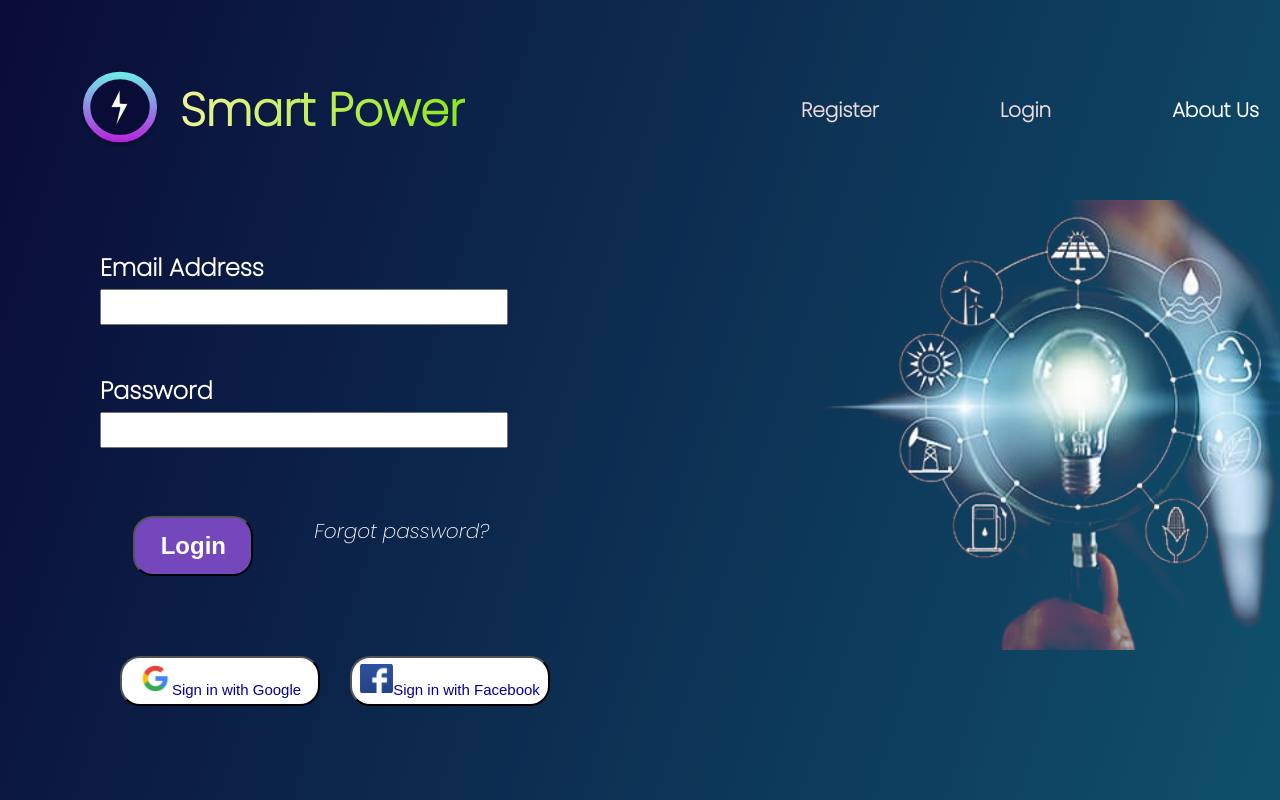
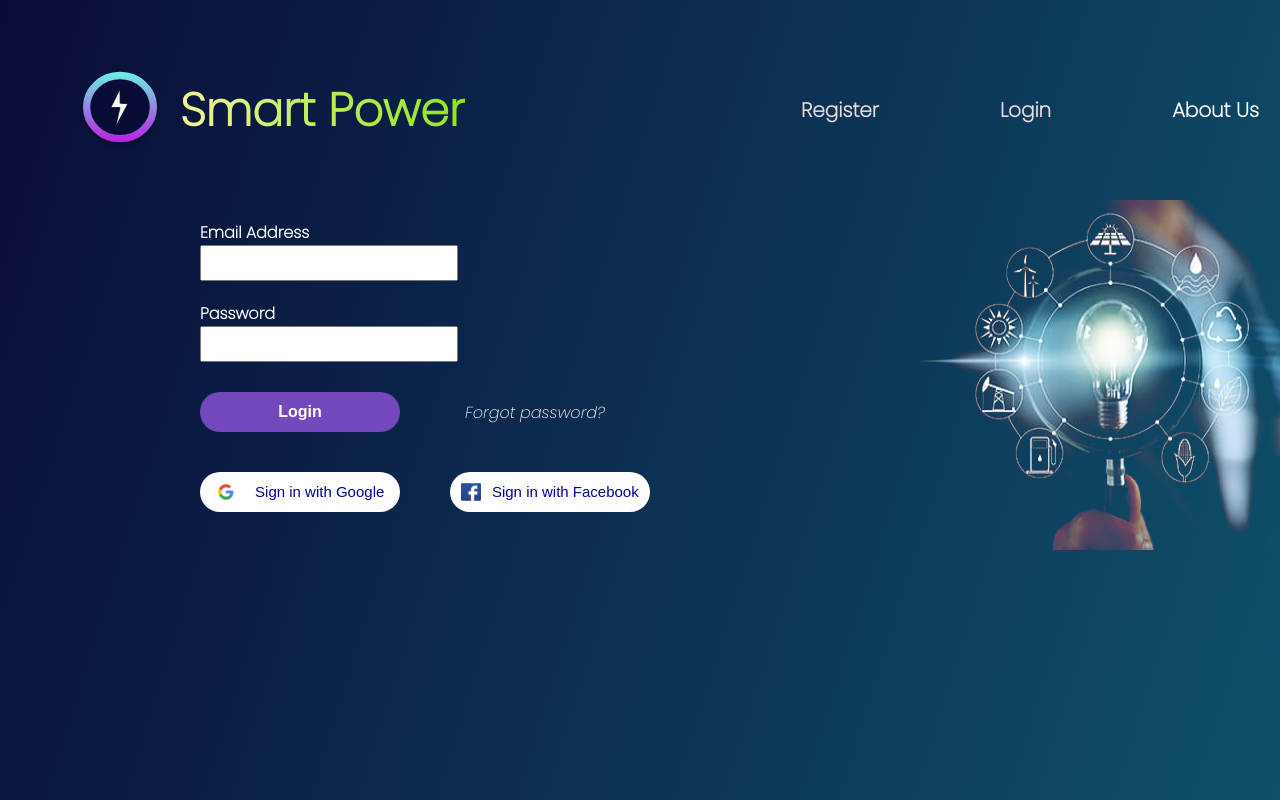
Before and after one commit to Vidyasagar7/smart-power-web, a React (Create React App) app: page /login in a window 1280 px wide. Shown: the top 800 px of the page. Built offline with nearby package versions, Linux system fonts and the light colour scheme.

Commit message:
fixed review comments

```diff
--- a/src/App.css
+++ b/src/App.css
@@ -4,11 +4,3 @@
   height: 1080px;
   background: linear-gradient(107.33deg, #0a0c38 0.21%, #117183 100.38%);
 }
-.bulb{
-  mix-blend-mode: lighten;
-  position: absolute;
-  padding-left: 800px;
-  top: 151px;
-  width: 700px;
-  height: 450px;
-}
--- a/src/Pages/DashboardPage/Chart.js
+++ b/src/Pages/DashboardPage/Chart.js
@@ -1,7 +1,7 @@
 import React from 'react';
 import { Bar } from "react-chartjs-2";
 
-function Barchart(){
+const Barchart = () =>{
     const data ={
         labels: ['Jan','Feb','Mar','Apr','May','Jun'],
         datasets:[
--- a/src/Pages/DashboardPage/Dashboard.css
+++ b/src/Pages/DashboardPage/Dashboard.css
@@ -1,4 +1,4 @@
-.dashboardcontainer{
+.dashboardContainer{
     display: flex;
     justify-self: flex-start;
 }
--- a/src/Pages/DashboardPage/Dashboard.js
+++ b/src/Pages/DashboardPage/Dashboard.js
@@ -1,26 +1,35 @@
 import React from 'react';
 import './Dashboard.css';
 import Barchart from './Chart.js';
-import Data from './data.json';
+
 
 const Dashboard = () => {
-    return(
-        <div className = "dashboardcontainer">
-            <div className = "chart">
+    const data = {
+        "icpNumber": "HVB0019878",
+        "location": "6.91202105909924 174.753363144016",
+        "address": {
+            "line1": "A4 Kavya Courts",
+            "line2": "West Ponnurangam Road",
+            "line3": "Rs puram,",
+            "line4": "Coimbatore"
+        },
+        "contact": "test@gmail.com"
+    }
+    return (
+        <div className="dashboardContainer">
+            <div className="chart">
                 <Barchart />
             </div>
-            <div className = "details">
-                {Data.map( (postDetail,index) => {
-                    return <div className = "userdetails">
-                        <p>ICP Number :{postDetail.icpNumber}</p>
-                        <p>Location : {postDetail.location}</p>
-                        <p>Address : {postDetail.address.line1}<br></br>
-                            {postDetail.address.line2}<br></br>
-                            {postDetail.address.line3}<br></br>
-                            {postDetail.address.line4}</p>
-                        <p>Contact : {postDetail.contact}</p>
+            <div className="details">
+                     <div className="userdetails">
+                        <p>ICP Number :{data.icpNumber}</p>
+                        <p>Location : {data.location}</p>
+                        <p>Address : {data.address.line1}<br></br>
+                            {data.address.line2}<br></br>
+                            {data.address.line3}<br></br>
+                            {data.address.line4}</p>
+                        <p>Contact : {data.contact}</p>
                     </div>
-                } )}
             </div>
         </div>
     );
--- a/src/Pages/DashboardPage/data.json
+++ /dev/null
@@ -1,13 +0,0 @@
-[
-    {
-        "icpNumber" : "HVB0019878",
-        "location"  : "6.91202105909924 174.753363144016",
-        "address" :{
-            "line1" : "A4 Kavya Courts",
-            "line2" : "West Ponnurangam Road",
-            "line3" : "Rs puram,",
-            "line4" : "Coimbatore"
-        },
-        "contact" : "test@gmail.com"
-    }
-]
--- a/src/Pages/LoginPage/Login.css
+++ b/src/Pages/LoginPage/Login.css
@@ -1,93 +1,95 @@
-.logincontainer{
+.loginContainer {
   display: flex;
   justify-self: flex-start;
 }
-.loginBox{
-    position: absolute;
-    padding-left: 100px;
+.loginBox {
+  padding-left: 200px;
   display: flex;
   flex-direction: column;
-
+  color: white;
 }
-.email{
+.email {
   width: 200px;
   height: 33px;
-    left: 20px;
   padding-top: 50px;
   color: white;
   font-style: normal;
   font-weight: bold;
   font-size: 24px;
 }
-.emailbtn{
-    width: 400px;
+.textBox {
+  width: 250px;
   height: 30px;
 }
-.password{
+.password {
   width: 200px;
   height: 43px;
-    left: 20px;
-    padding-top: 90px;
+  padding-top: 20px;
   color: white;
   font-style: normal;
   font-weight: bold;
   font-size: 24px;
 }
-.passwordbtn{
-    width: 400px;
-    height: 30px;
+.submitButton {
+  display: flex;
+  align-content: flex-start;
+  padding-top: 30px;
+  align-items: center;
 }
-.submit{
-    display: flex;
-    justify-content: space-evenly;
-    align-content: flex-start;
-    padding-top: 100px;
-}
-.loginbtn{
-    background-color: #7448BC;
+.loginButton {
+  background-color: #7448bc;
   font-weight: bold;
-    width: 120px;
-    height: 60px;
+  width: 200px;
+  height: 40px;
   border-radius: 20px;
-    font-size: 24px;
-    line-height: 36px;
+  border: none;
+  font-size: 16px;
   color: white;
 }
-.forgotpwd{
-    font-size: 20px;
+.forgotPassword {
+  font-size: 16px;
   font-style: italic;
   color: white;
   width: 230px;
   text-align: center;
-}
-.lightimage{
-    mix-blend-mode: lighten;
-    padding-left: 800px;
-    top: 151px;
-    width: 700px;
-    height: 450px;
-}
-.socialmediacontainer{
-    display: flex;
-    padding-top: 80px;
-}
-.Google{
   padding-left: 20px;
 }
-.Facebook{
+.lightImage {
+  mix-blend-mode: lighten;
+  padding-left: 250px;
+  top: 150px;
+  width: 530px;
+  height: 350px;
+}
+.socialMediaContainer {
+  display: flex;
+  padding-top: 40px;
+  justify-content: space-between;
+}
+.Google {
+  padding-left: 20px;
+}
+.Facebook {
   padding-left: 30px;
 }
-.loginButton{
-    background: #FFFFFF;
+.sociaLoginButton {
+  display: flex;
+  justify-content: space-around;
+  background: #ffffff;
   border-radius: 20px;
+  border: none;
   width: 200px;
-    height: 50px;
+  height: 40px;
   font-size: 15px;
   color: #040196;
   align-items: center;
   line-height: 20px;
 }
-.image{
-    width: 33px;
-    height: 33px;
+.image {
+  width: 20px;
+  height: 20px;
 }
+.emailPasswordText {
+  font-weight: bold;
+  padding-top: 20px;
+}
--- a/src/Pages/LoginPage/Login.js
+++ b/src/Pages/LoginPage/Login.js
@@ -1,37 +1,39 @@
-import React from 'react';
-import './Login.css';
-import Bulb from '../../images/Bulb.jpg';
-import Google from '../../icons/google.svg';
-import Facebook from '../../icons/facebook.svg'
+import React from "react";
+import "./Login.css";
+import Bulb from "../../images/Bulb.jpg";
+import Google from "../../icons/google.svg";
+import Facebook from "../../icons/facebook.svg";
 
-const Login =() =>{
-    return(
-        <div className="logincontainer">
-            <div className ="loginBox">
-                <div className="email">
-                    <label for="email"><b>Email Address</b></label>
-                    <input type="text" className="emailbtn" name="email" required/>
-                </div>
-                <div className="password">
-                    <label for="psw"><b>Password</b></label>
-                    <input type="password" className="passwordbtn" name="psw" required/>
-                </div>
-                <div className ="submit">
-                    <button type="submit" className="loginbtn">Login</button>
-                    <div className="forgotpwd">Forgot password?</div>
-                </div>
-                <div className = "socialmediacontainer">
-                    <div className = "Google">
-                        <button className="loginButton"><img src ={Google} className ="image" />Sign in with Google</button>
-                    </div>
-                    <div className = "Facebook">
-                        <button className="loginButton"> <img src ={Facebook} className ="image" />Sign in with Facebook
-                        </button>
-                    </div>
-                </div>
-            </div>
-            <img src = {Bulb} className = "lightimage" alt = " "/>
+const Login = () => {
+  return (
+    <div className="loginContainer">
+      <div className="loginBox">
+        <span className="emailPasswordText">Email Address</span>
+        <input type="text" className="textBox" name="email" required />
+
+        <span className="emailPasswordText">Password</span>
+        <input type="password" className="textBox" name="password" required />
+
+        <div className="submitButton">
+          <button type="submit" className="loginButton">
+            Login
+          </button>
+          <span className="forgotPassword">Forgot password?</span>
         </div>
-    );
-}
+        <div className="socialMediaContainer">
+
+            <button className="sociaLoginButton">
+              <img src={Google} className="image" />
+              Sign in with Google
+            </button>
+            <button className="sociaLoginButton">
+              <img src={Facebook} className="image" />
+              Sign in with Facebook
+            </button>
+        </div>
+      </div>
+      <img src={Bulb} className="lightImage" alt=" " />
+    </div>
+  );
+};
 export default Login;
--- a/src/Pages/RegisterPage/Register.css
+++ b/src/Pages/RegisterPage/Register.css
@@ -1,59 +1,59 @@
-.registercontainer{
+.registercontainer {
   display: flex;
   justify-self: flex-start;
 }
-.Registerform{
+.Registerform {
   padding-left: 50px;
   padding-top: 20px;
 }
 
-.nameContainer{
+.nameContainer {
   display: flex;
   width: 70px;
   padding-left: 80px;
   padding-top: 20px;
 }
-.fname{
+.fname {
   font-size: 20px;
   color: white;
 }
-.fnamebtn{
-    width : 200px;
+.fnamebtn {
+  width: 200px;
   height: 25px;
 }
-.lname{
+.lname {
   font-size: 20px;
   color: white;
   padding-left: 30px;
 }
-.lnamebtn{
+.lnamebtn {
   width: 200px;
   height: 25px;
 }
-.emailR{
+.emailR {
   font-size: 20px;
   color: white;
   width: 300px;
   padding-top: 35px;
   padding-left: 80px;
 }
-.emailBtnR{
-    width : 435px;
+.emailBtnR {
+  width: 435px;
   height: 25px;
 }
-.passwordR{
+.passwordR {
   font-size: 20px;
   color: white;
   width: 300px;
   padding-top: 35px;
   padding-left: 80px;
 }
-.pass{
+.pass {
   height: 25px;
-    width : 435px;
+  width: 435px;
 }
-.registerbtn{
-    background-color: #7448BC;
+.registerbtn {
+  background-color: #7448bc;
   width: 338px;
   border-radius: 80px;
   font-size: 30px;
@@ -62,26 +62,27 @@
   position: relative;
   left: 140px;
   top: 60px;
+  border: none;
 }
-.lightimageR{
+.lightimageR {
   mix-blend-mode: lighten;
   width: 700px;
   height: 450px;
   padding-left: 200px;
 }
-.socialmediacontainerR{
+.socialmediacontainerR {
   display: flex;
   padding-top: 120px;
   padding-left: 80px;
-    position: relative;
 }
-.loginButtonR{
+.loginButtonR {
+  display: flex;
+  justify-content: space-around;
   background: rgba(255, 255, 255, 0.5);
   border-radius: 20px;
   width: 200px;
   height: 50px;
   font-size: 15px;
   color: white;
-    text-align: center;
-    line-height: 20px;
+  line-height: 35px;
 }
--- a/src/Pages/welcomePage/Welcome.css
+++ b/src/Pages/welcomePage/Welcome.css
@@ -44,7 +44,7 @@
   }
 .bulb{
   mix-blend-mode: lighten;
-  padding-left: 800px;
+  padding-left: 100px;
   top: 151px;
   width: 700px;
   height: 450px;
```
Lines whose indentation alone changed are shown as unchanged.
